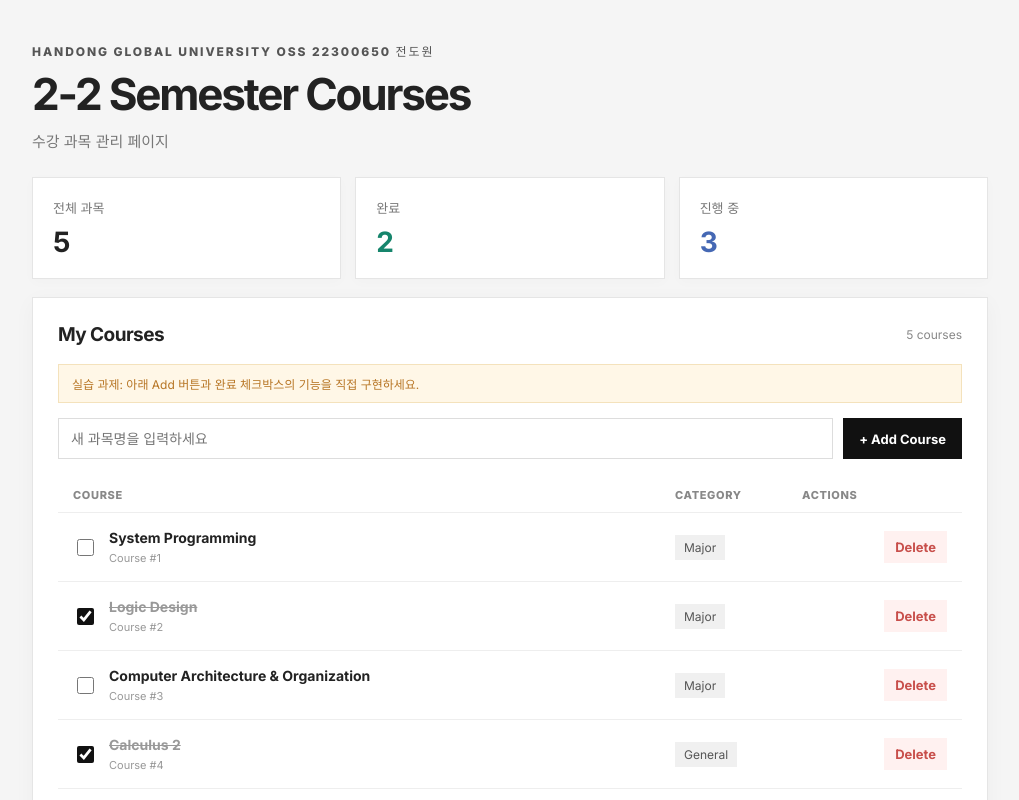
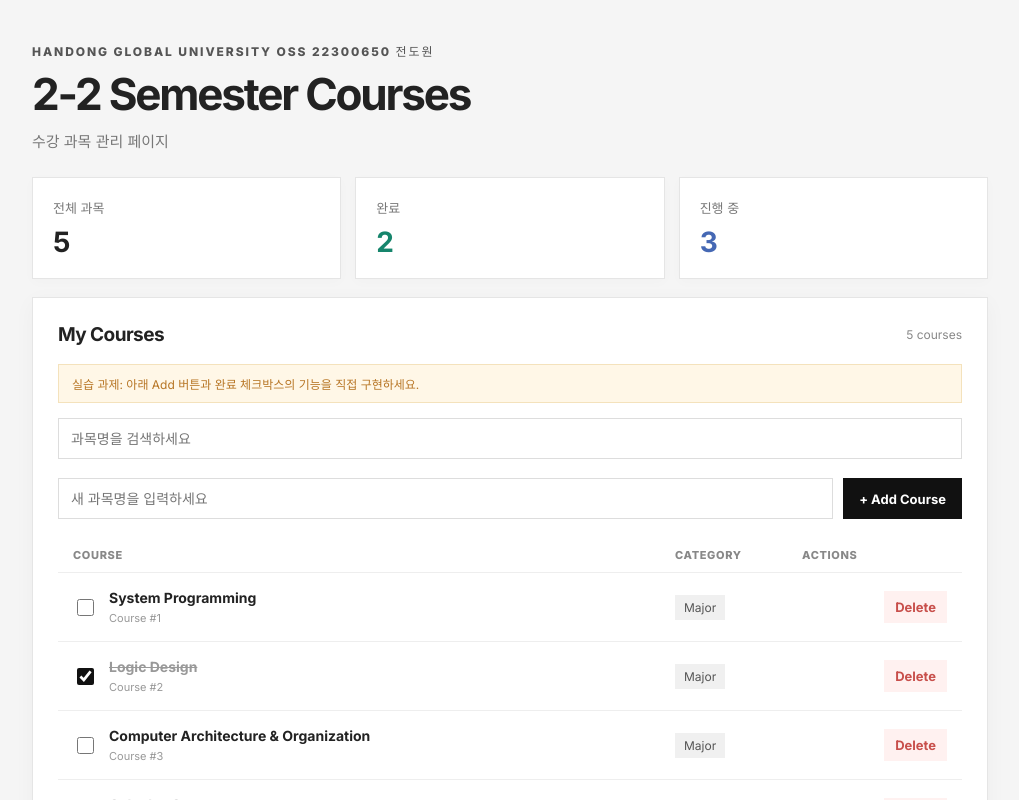
Before and after one commit to jeondowon/2026OSS_A4-3, a React (Vite) app: page / in a window 1280 px wide. Shown: the top 800 px of the page, without its empty margins (130-1149 px from the left). Built offline with nearby package versions, Linux system fonts and the light colour scheme.

Commit message:
added searching (optional)

```diff
--- a/src/components/CourseList.jsx
+++ b/src/components/CourseList.jsx
@@ -6,6 +6,7 @@ export default function CourseList() {
   // [제공] 초기 배열을 useState로 관리합니다.
   const [courses, setCourses] = useState(initialCourses);
   const [newName, setNewName] = useState("");
+  const [searchText, setSearchText] = useState("");
 
   // [제공] 삭제 기능: filter로 새 배열을 만들어 업데이트합니다.
   function handleDelete(id) {
@@ -46,6 +47,8 @@ export default function CourseList() {
     );
   }
 
+  const filteredCourses = courses.filter((course) => course.name.toLowerCase().includes(searchText.toLowerCase()));
+
   const doneCount = courses.filter((course) => course.completed).length;
 
   return (
@@ -70,6 +73,15 @@ export default function CourseList() {
           <span className="small-note">{courses.length} courses</span>
         </div>
         <p className="todo">실습 과제: 아래 Add 버튼과 완료 체크박스의 기능을 직접 구현하세요.</p>
+        <div className="add-form">
+          <input
+            className="input"
+            value={searchText}
+            onChange={(event) => setSearchText(event.target.value)}
+            placeholder="과목명을 검색하세요"
+            aria-label="과목 검색"
+          />
+        </div>
         <form className="add-form" onSubmit={handleAdd}>
           <input
             className="input"
@@ -88,7 +100,8 @@ export default function CourseList() {
           <span>ACTIONS</span>
         </div>
         {courses.length === 0 && <div className="empty">등록된 과목이 없습니다.</div>}
-        {courses.map((course) => (
+        {courses.length > 0 && filteredCourses.length === 0 && <div className="empty">검색 결과가 없습니다.</div>}
+        {filteredCourses.map((course) => (
           <CourseItem key={course.id} course={course} onDelete={handleDelete} onToggle={handleToggle} />
         ))}
       </section>
```
